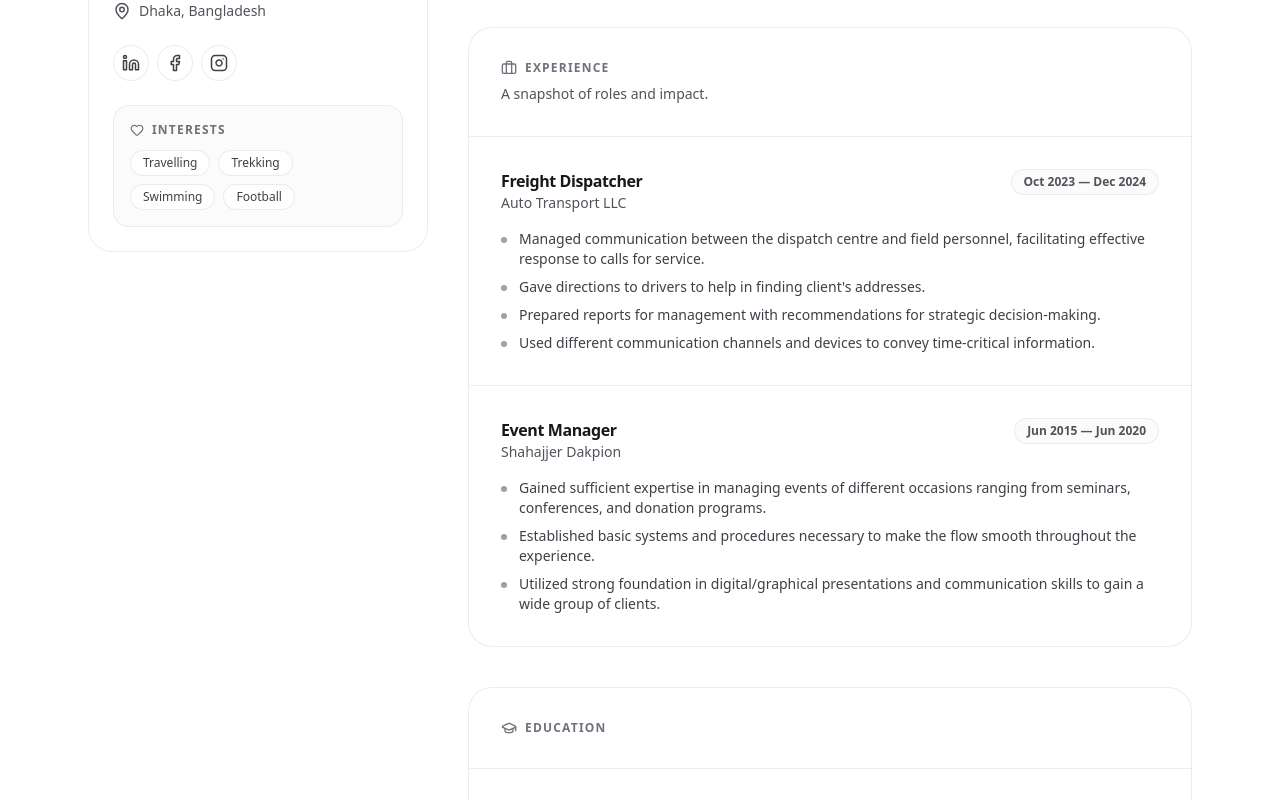
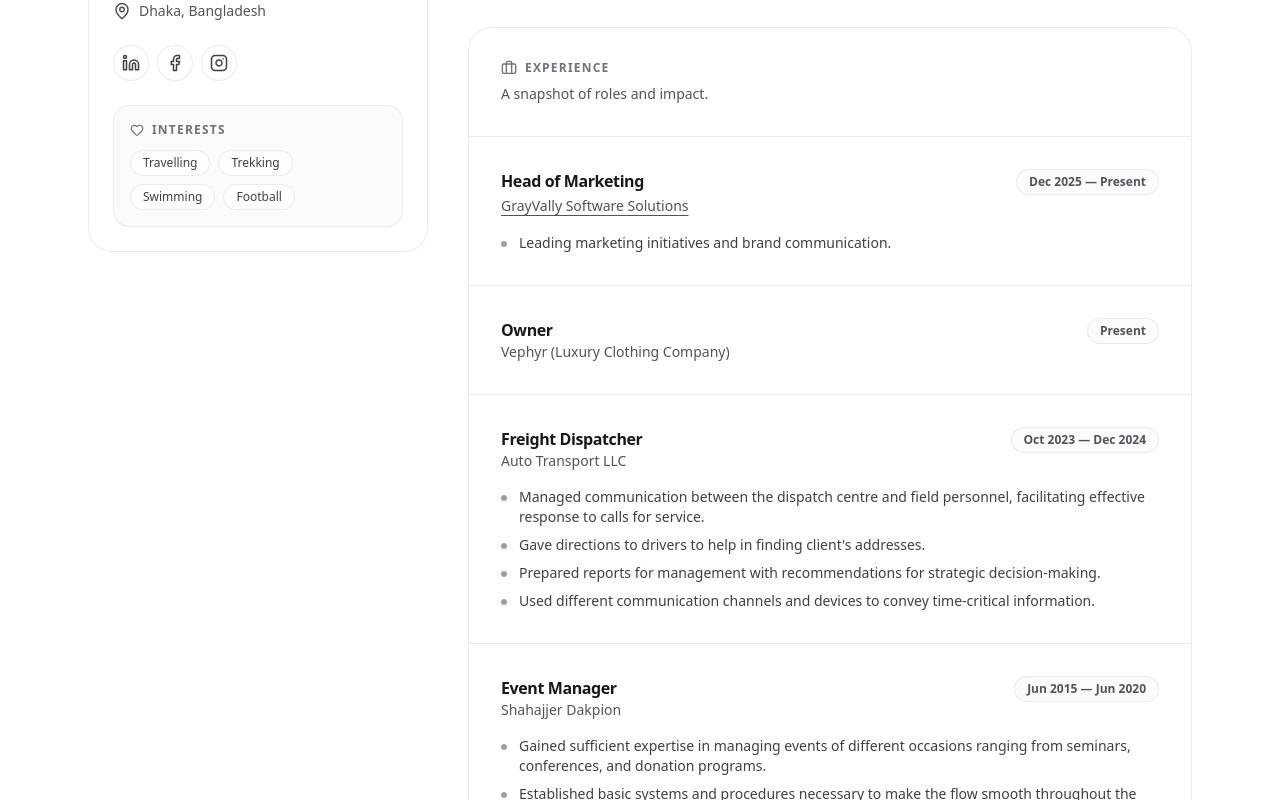
Before and after one commit to Mahenul-Haque-Chowdhury/shafin-al-rahi-portfolio, a Next.js app: page / in a window 1280 px wide. Shown: the part 840-1640 px from the top of the page. Built offline with nearby package versions, Linux system fonts and the light colour scheme.

Commit message:
Update socials and add current roles

```diff
--- a/src/app/page.tsx
+++ b/src/app/page.tsx
@@ -80,17 +80,17 @@
   const socials = [
     {
       label: "LinkedIn",
-      href: "#", // Add your LinkedIn URL
+      href: "https://www.linkedin.com/in/mohammad-shafin-al-rahi-b43b5b177/",
       Icon: Linkedin,
     },
     {
       label: "Facebook",
-      href: "#", // Add your Facebook URL
+      href: "https://www.facebook.com/Shafin.AR.7",
       Icon: Facebook,
     },
     {
       label: "Instagram",
-      href: "#", // Add your Instagram URL
+      href: "https://www.instagram.com/viper_ar_69",
       Icon: Instagram,
     },
   ];
@@ -105,6 +105,21 @@
 
   // UPDATED: Experience from the uploaded Resume image
   const experience = [
+    {
+      role: "Head of Marketing",
+      company: "GrayVally Software Solutions",
+      companyUrl: "https://grayvally.tech",
+      period: "Dec 2025 — Present",
+      bullets: [
+        "Leading marketing initiatives and brand communication.",
+      ],
+    },
+    {
+      role: "Owner",
+      company: "Vephyr (Luxury Clothing Company)",
+      period: "Present",
+      bullets: [],
+    },
     {
       role: "Freight Dispatcher",
       company: "Auto Transport LLC",
@@ -391,15 +406,27 @@
                           <h3 className="text-base font-bold tracking-tight">
                             {item.role}
                           </h3>
+                          {"companyUrl" in item && item.companyUrl ? (
+                            <a
+                              href={item.companyUrl}
+                              target="_blank"
+                              rel="noopener noreferrer"
+                              className="text-sm text-zinc-600 dark:text-zinc-400 underline underline-offset-4 hover:text-zinc-900 dark:hover:text-zinc-100"
+                            >
+                              {item.company}
+                            </a>
+                          ) : (
                             <p className="text-sm text-zinc-600 dark:text-zinc-400">
                               {item.company}
                             </p>
+                          )}
                         </div>
                         <span className="w-fit rounded-full border border-zinc-200/70 dark:border-zinc-800/70 bg-zinc-50/70 dark:bg-zinc-900/40 px-3 py-1 text-xs font-semibold text-zinc-600 dark:text-zinc-300">
                           {item.period}
                         </span>
                       </div>
 
+                      {item.bullets.length > 0 ? (
                         <ul className="mt-4 space-y-2 text-sm text-zinc-700 dark:text-zinc-300">
                           {item.bullets.map((bullet) => (
                             <li key={bullet} className="flex gap-3">
@@ -408,6 +435,7 @@
                             </li>
                           ))}
                         </ul>
+                      ) : null}
                     </div>
                   ))}
                 </div>
```
Lines whose indentation alone changed are shown as unchanged.
